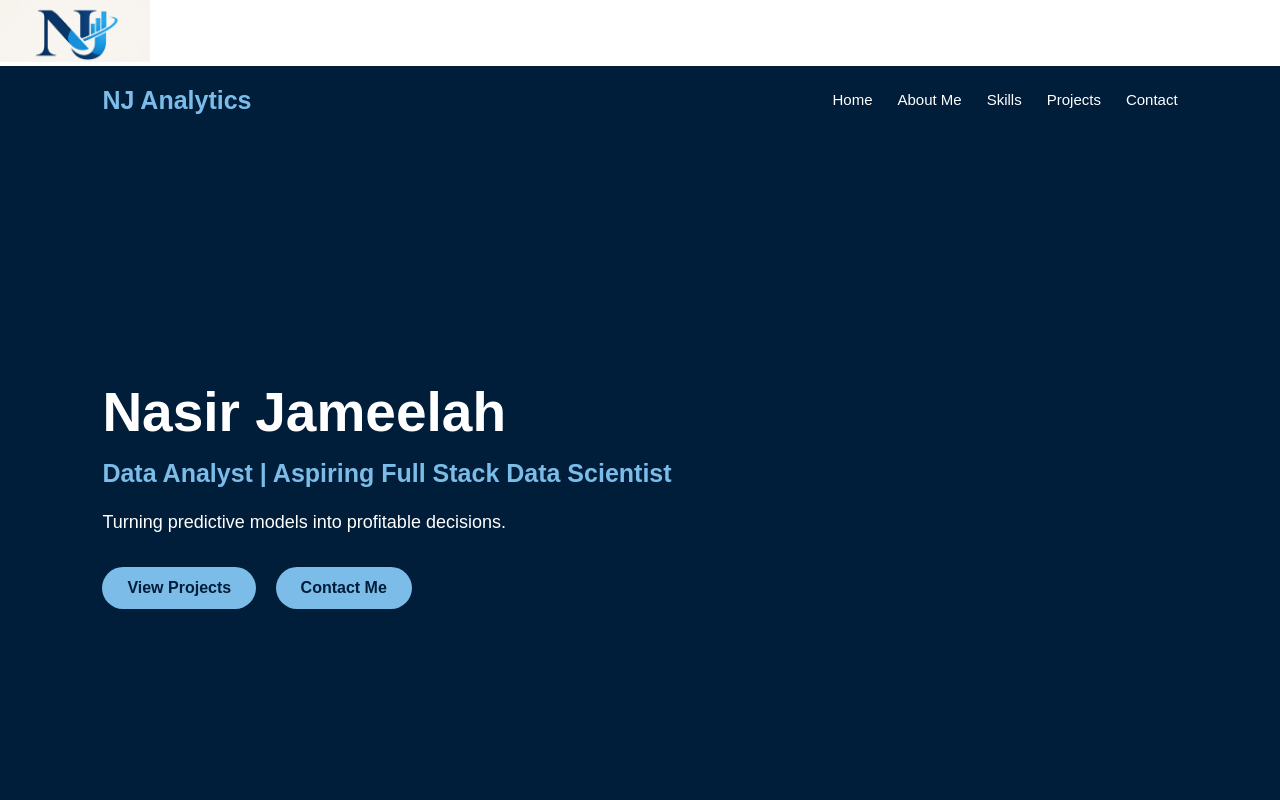
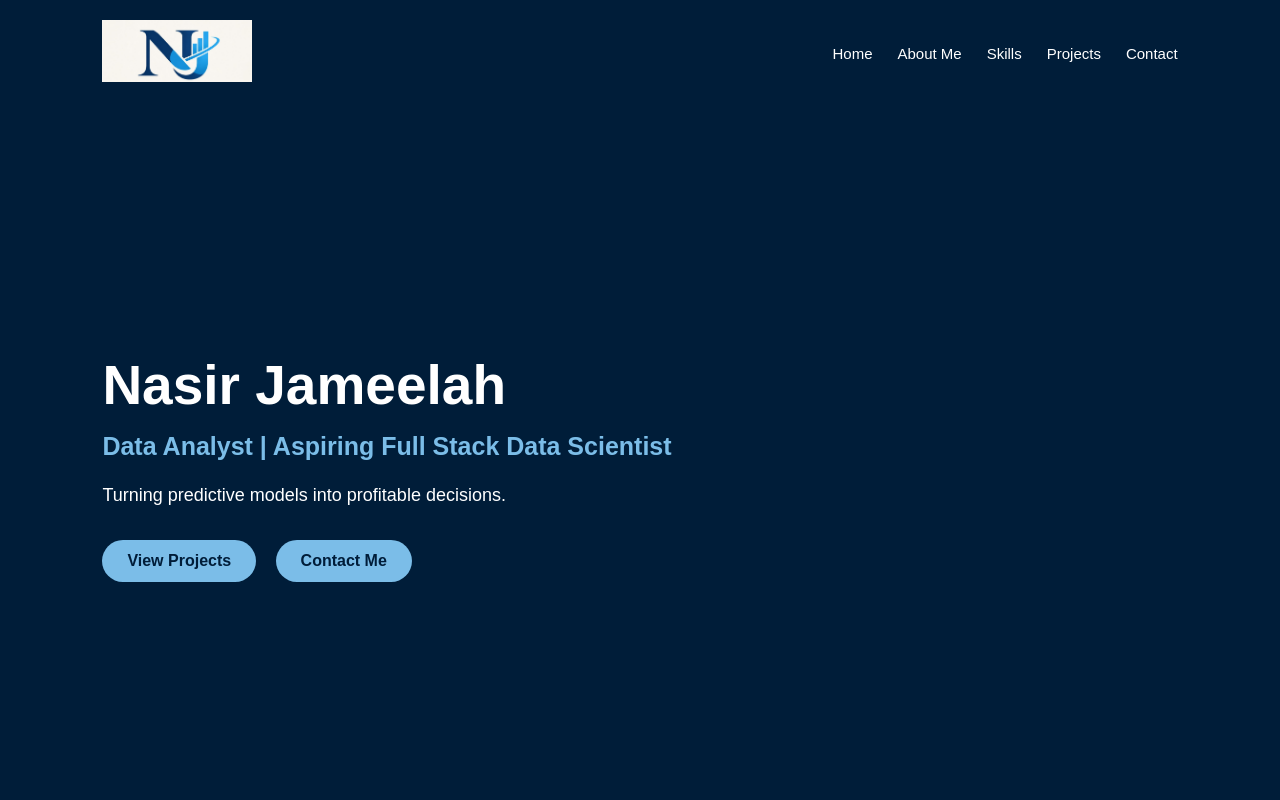
Before and after one commit to nasirjameelah/nasirjameelah-.githup-.io, a plain HTML site: page index.html in a window 1280 px wide. Shown: the top 800 px of the page. Drawn offline with Linux system fonts and the light colour scheme.

Commit message:
Replace NJ Analytics with logo

```diff
--- a/index.html
+++ b/index.html
@@ -255,12 +255,12 @@ nav ul {
 </head>
 
 <body>
-<img src="logo.png" alt="Nasir Jameelah Logo" width="150">
 
 <nav>
 
 <div class="logo">
-NJ Analytics
+<img src="logo.png" alt="Nasir Jameelah Logo" width="150">
+
 </div>
 
 <ul>
```
